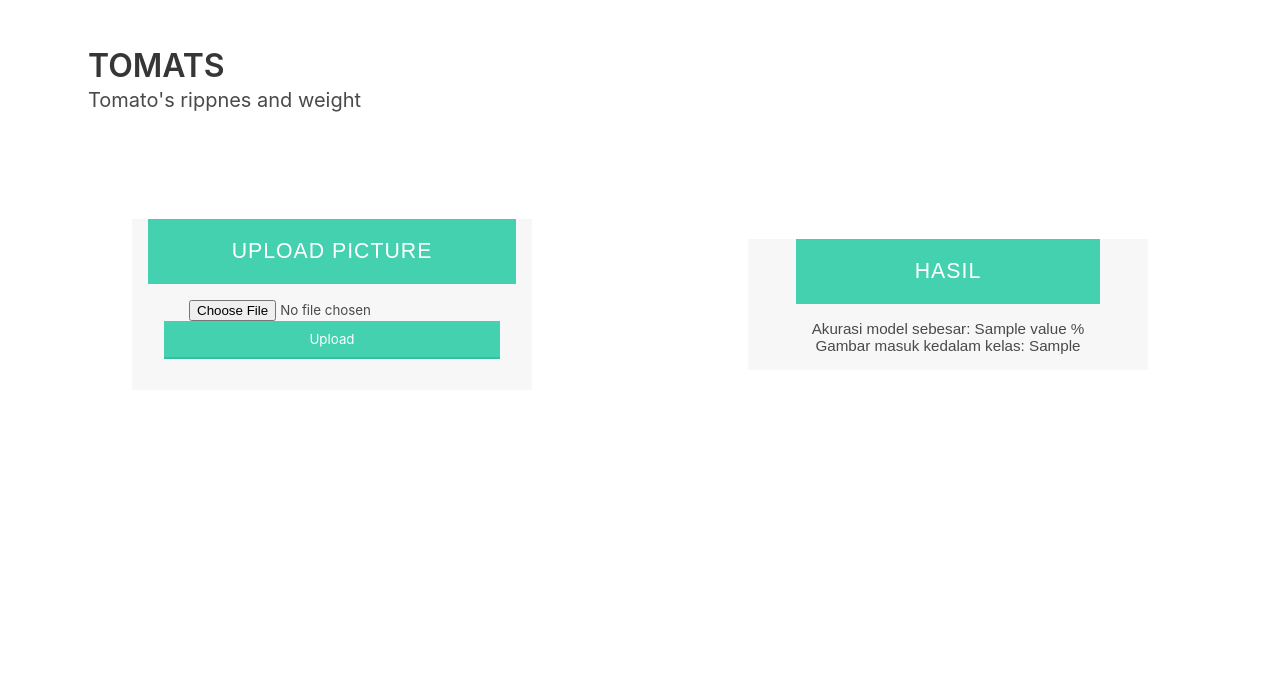
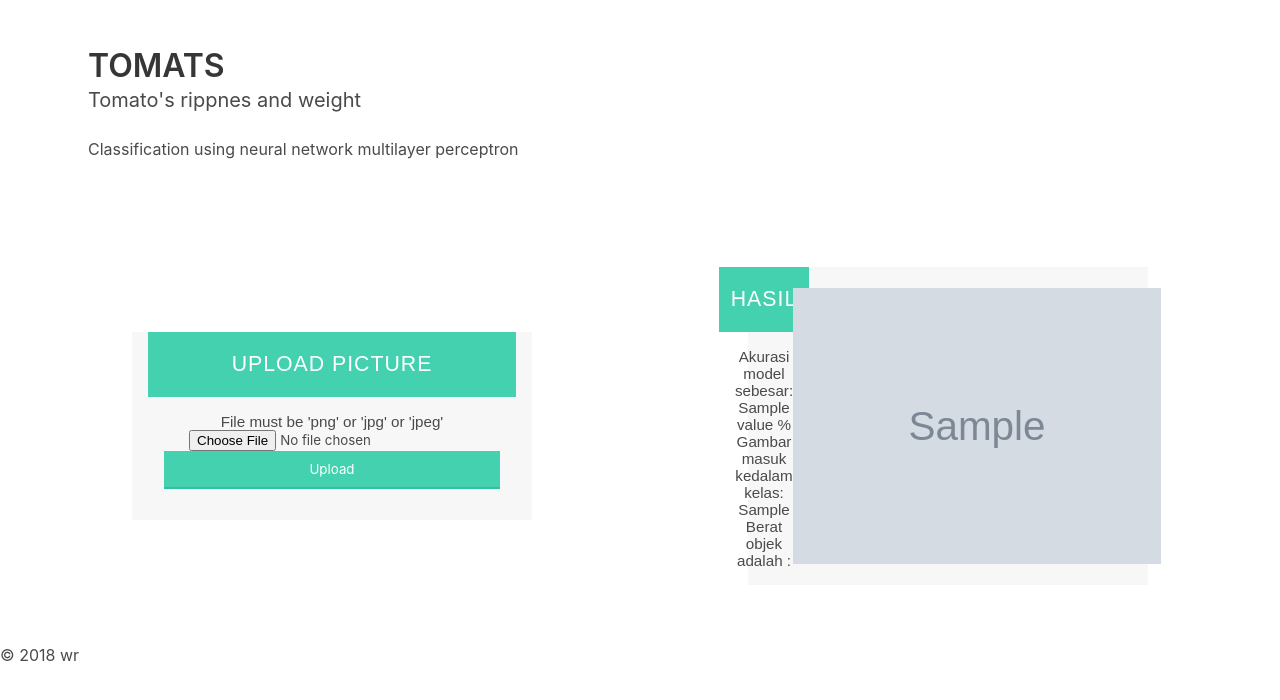
Before and after one commit to wiradani/sisdas-API, a Flask app: template backend/templates/index.html in a window 1280 px wide. Shown: the top 700 px of the page. Run offline with Flask 2, Linux system fonts and the light colour scheme; the template is opened without the code that fills it: most values are stand-ins (such as "Sample title", 1, 10 or a date in 2020); grey boxes marked "Sample" are stand-in pictures.

Commit message:
new html

```diff
--- a/backend/app.py
+++ b/backend/app.py
@@ -6,7 +6,7 @@ from imageProces import *
 from neural import Neural
 
 UPLOAD_FOLDER = '/home/adhan/Projek/sisdas-API/backend/temp'
-ALLOWED_EXTENSIONS = set(['txt', 'pdf', 'png', 'jpg', 'jpeg', 'csv'])
+ALLOWED_EXTENSIONS = set([ 'png', 'jpg', 'jpeg'])
 
 app = Flask(__name__)
 app.config['UPLOAD_FOLDER'] = UPLOAD_FOLDER
@@ -37,7 +37,8 @@ def upload_file():
             file.save(os.path.join(app.config['UPLOAD_FOLDER'], filename))
             imageProcess(filename)
             akurasi,kelas=neural.klasifikasi()
-            return render_template('index.html', berhasil="1",value=akurasi,value2=kelas)
+            link=UPLOAD_FOLDER+filename
+            return render_template('index.html', berhasil="1",value=akurasi,value2=kelas,file_url=link)
     return render_template('index.html')
 
 
--- a/backend/templates/index.html
+++ b/backend/templates/index.html
@@ -12,6 +12,7 @@
               overflow-x: hidden;
               padding-top: 20px;
             }
+
 
             /* Control the left side */
             .left {
@@ -99,7 +100,7 @@
                 -webkit-box-sizing: border-box;
                 -moz-box-sizing: border-box;
                 width: 100%;
-                background: #fff;
+                background: rgb(207, 255, 176);
                 margin-bottom: 4%;
                 border: 1px solid #ccc;
                 padding: 3%;
@@ -154,6 +155,7 @@
                 <p class="subtitle">
                     Tomato's rippnes and weight
                 </p>
+                <p>Classification using neural network multilayer perceptron</p>
 
         </section>
         </div>
@@ -164,6 +166,7 @@
                 <div class="level-item has-text-centered form-style-6">
                     <div>
                         <h1 class="heading">Upload Picture</h1>
+                        <p>File must be 'png' or 'jpg' or 'jpeg'</p>
                         <form method=post enctype=multipart/form-data>
                             <p><input type=file name=file>
                                <input type=submit value=Upload>
@@ -175,6 +178,9 @@
                         <h1 class="heading">Hasil</h1>
                         <p>Akurasi model sebesar: {{ value }} %</p>
                         <p>Gambar masuk kedalam kelas: {{ value2 }}</p>
+                        <p>Berat objek adalah : </div>
+                        <img src="{{ file_url }}"></img>
+
                     </div>
                 </div>
             </nav>
@@ -189,4 +195,7 @@
 
 
     </body>
+    <footer>
+        <p>&copy; 2018 wr<p>
+      </footer>
     </html>
```
Also changed, not shown: 3 other files.
